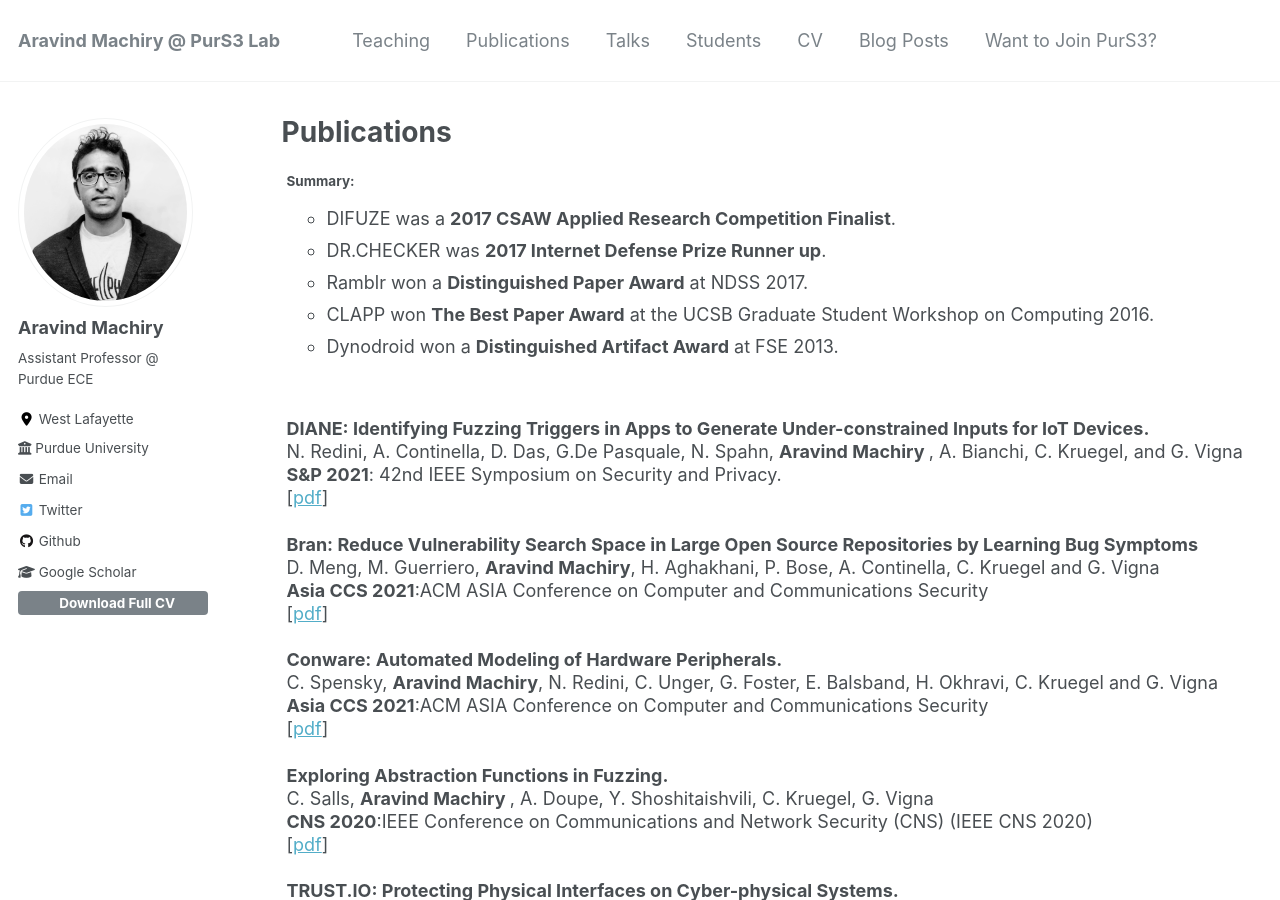
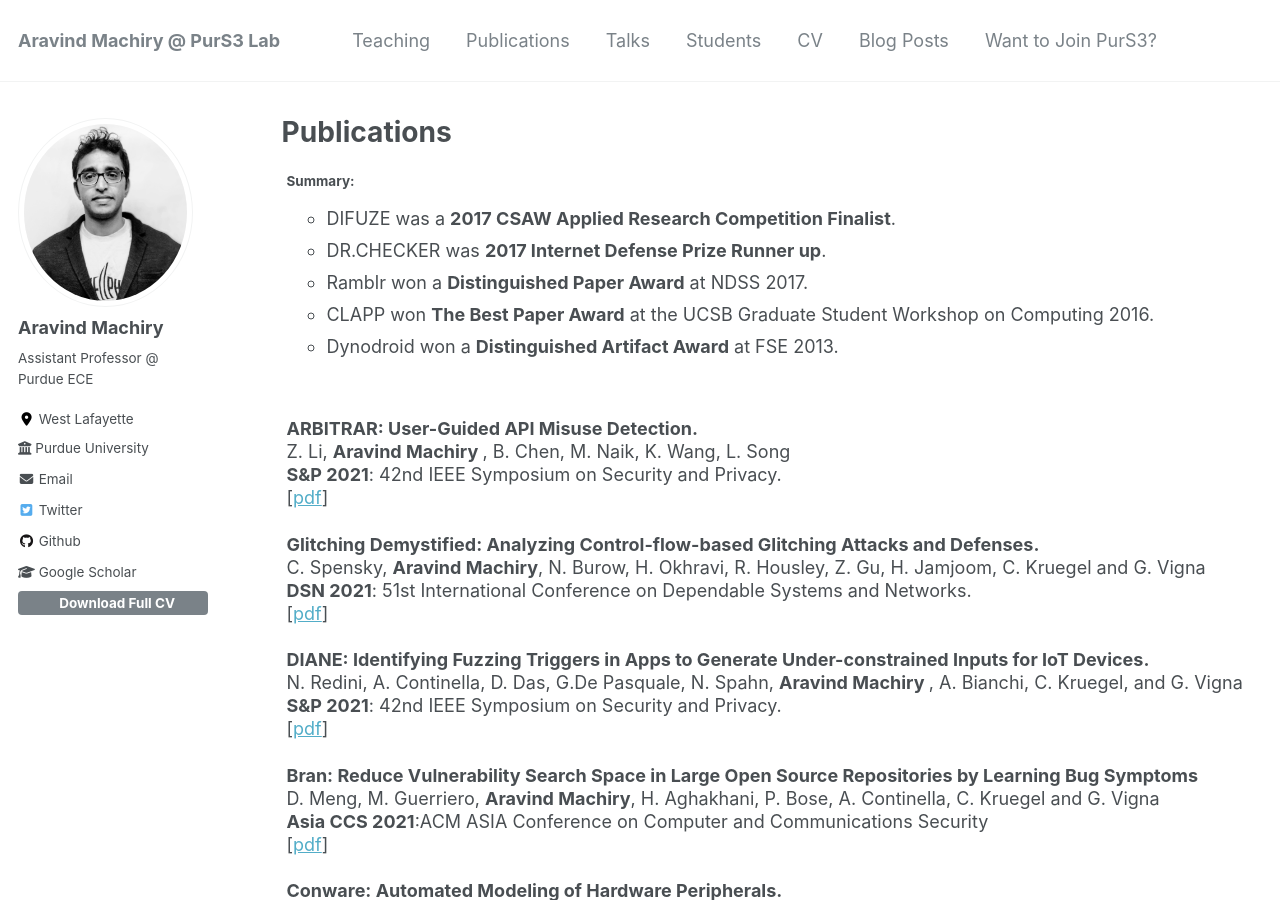
Before and after one commit to Machiry/machiry.github.io, a Jekyll site: the page built from _publications/index.html, in a window 1280 px wide and 900 px high. Built offline with Jekyll 4.4.1, drawn with Linux system fonts in a browser that asks for light colours; nearby versions of some CDN libraries.

Commit message:
Adding pubs

```diff
--- a/_publications/index.html
+++ b/_publications/index.html
@@ -17,6 +17,20 @@ author_profile: true
     </ul>
 
     <br/>
+      <p>
+
+	           <strong>ARBITRAR: User-Guided API Misuse Detection.</strong><br>
+	            Z. Li, <b> Aravind Machiry </b>, B. Chen, M. Naik, K. Wang, L. Song <br>
+	            <b>S&P 2021</b>: 42nd IEEE Symposium on Security and Privacy. <br>
+	            [<a href="/files/arbitrar.pdf">pdf</a>]
+	            </p>
+      <p>
+
+	           <strong>Glitching Demystified: Analyzing Control-flow-based Glitching Attacks and Defenses.</strong><br>
+	            C. Spensky, <b> Aravind Machiry</b>, N. Burow, H. Okhravi,  R. Housley, Z. Gu, H. Jamjoom, C. Kruegel and G. Vigna <br>
+	            <b>DSN 2021</b>: 51st International Conference on Dependable Systems and Networks. <br>
+	            [<a href="/files/glitchresistor.pdf">pdf</a>]
+	            </p>
        <p>
 
 	           <strong>DIANE: Identifying Fuzzing Triggers in Apps to Generate Under-constrained Inputs for IoT Devices.</strong><br>
```
Also changed, not shown: 2 other files.
